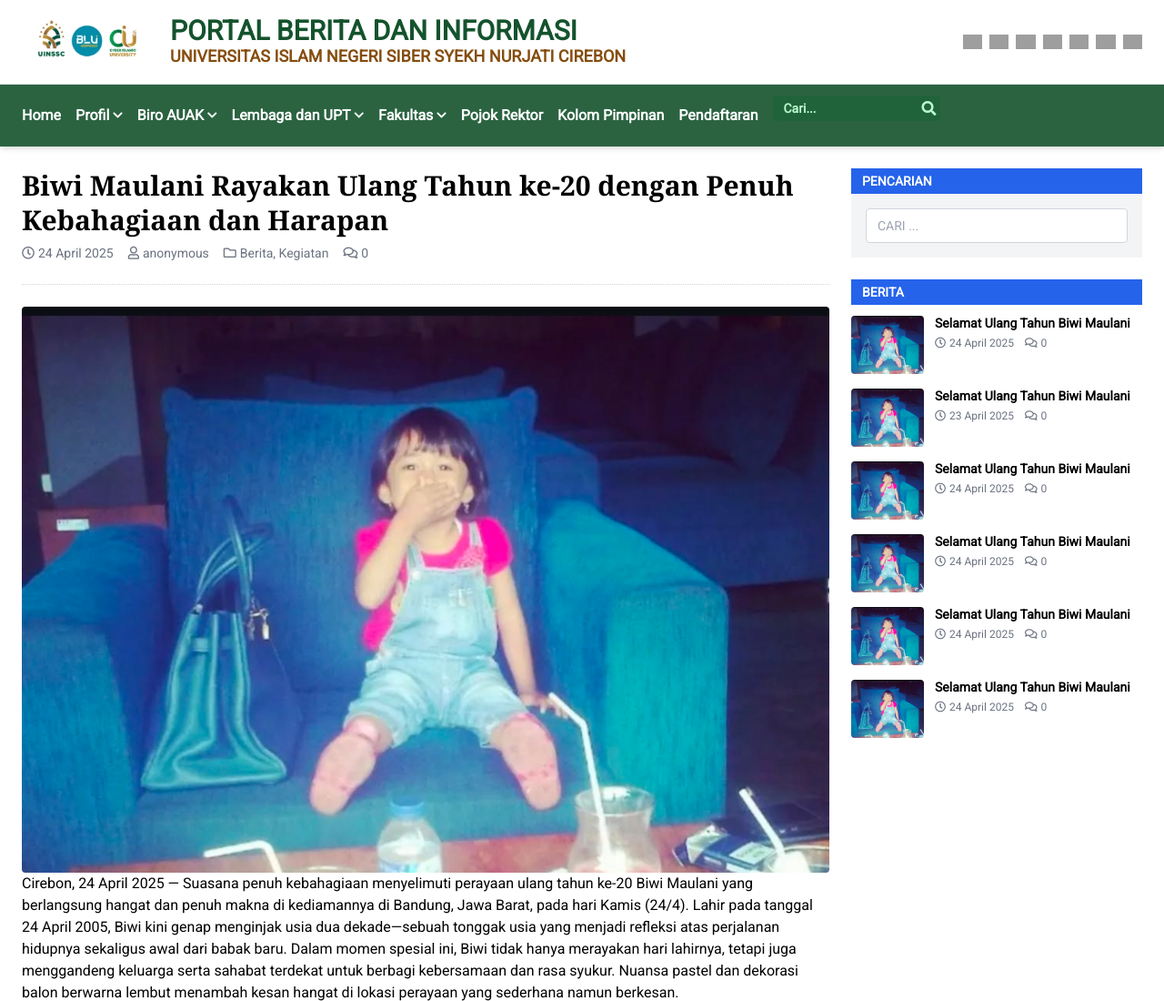
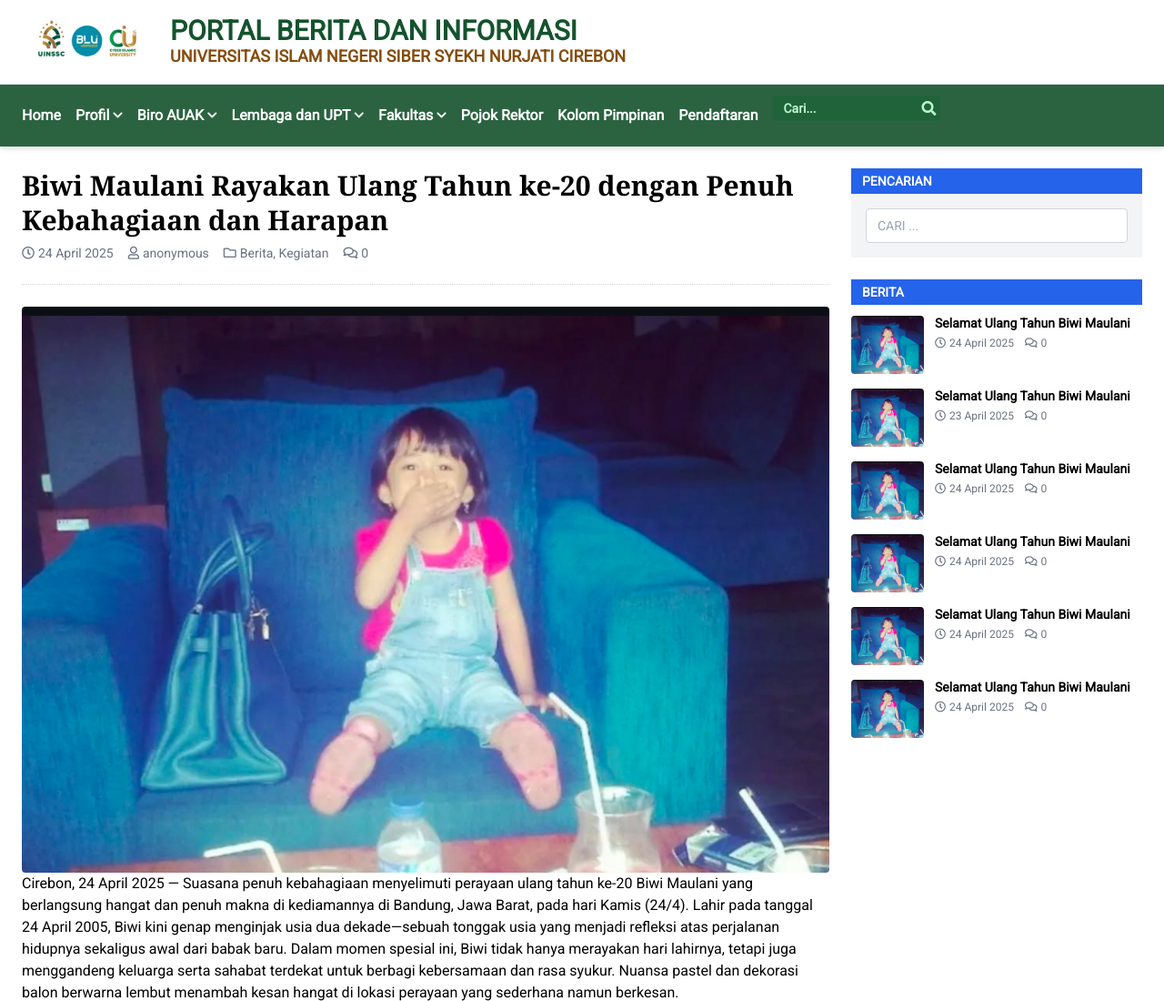
Before and after one commit to Syaddi09/beritabiwi, a plain HTML site: page index.html in a window 1280 px wide. Shown: the top 1100 px of the page at 91% size. Drawn offline with nearby package versions, Linux system fonts and the light colour scheme; grey boxes are pictures that could not be loaded.

Commit message:
Update index.html

```diff
--- a/index.html
+++ b/index.html
@@ -34,15 +34,7 @@
           </p>
         </div>
       </div>
-      <div class="flex space-x-2 mt-4 sm:mt-0">
-       <img alt="Indonesian flag" class="h-4 w-auto" height="16" src="https://storage.googleapis.com/a1aa/image/4d8582b0-4d66-45ac-c04b-b8f4787a7d66.jpg" width="24"/>
-       <img alt="United States flag" class="h-4 w-auto" height="16" src="https://storage.googleapis.com/a1aa/image/9b372f18-46c5-43c8-9694-35ce25a9910d.jpg" width="24"/>
-       <img alt="Saudi Arabia flag" class="h-4 w-auto" height="16" src="https://storage.googleapis.com/a1aa/image/57e17077-2916-457e-3b69-43c9056bb309.jpg" width="24"/>
-       <img alt="Philippines flag" class="h-4 w-auto" height="16" src="https://storage.googleapis.com/a1aa/image/5d812308-e245-4e8a-e454-96e100c2cda7.jpg" width="24"/>
-       <img alt="South Korea flag" class="h-4 w-auto" height="16" src="https://storage.googleapis.com/a1aa/image/dca6b71a-9f4b-4c2b-3c36-a865eb003caf.jpg" width="24"/>
-       <img alt="Japan flag" class="h-4 w-auto" height="16" src="https://storage.googleapis.com/a1aa/image/da070005-f271-4e25-b2b5-53a79b59b0be.jpg" width="24"/>
-       <img alt="China flag" class="h-4 w-auto" height="16" src="https://storage.googleapis.com/a1aa/image/796ae0ce-3ba9-472f-07b4-e23c36a3f17e.jpg" width="24"/>
-      </div>
+
     </div>
   </header>
   <!-- Navigation bar -->
```
